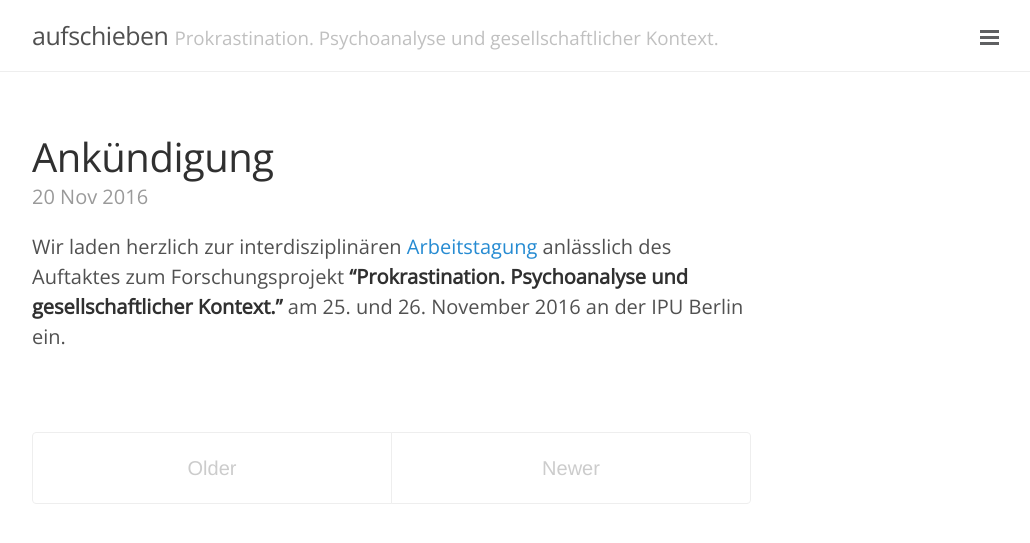
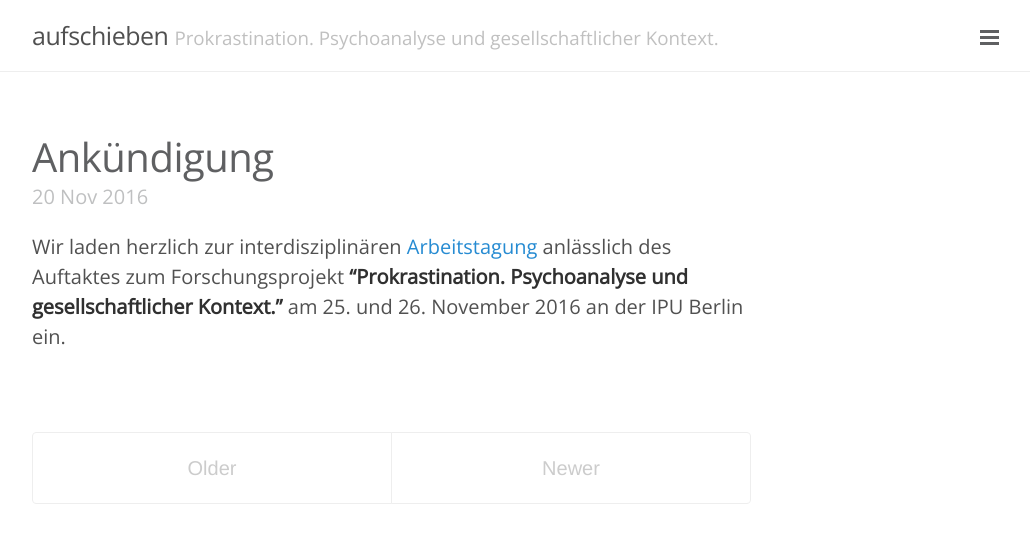
Before and after one commit to aufschieben/aufschieben.github.io, a Jekyll site: the page built from index.html, in a window 1280 px wide. Shown: the top 543 px of the page, without its empty margins (248-1278 px from the left). Built offline with Jekyll 4.4.1, drawn with Linux system fonts in a browser that asks for light colours; the list of posts is cut into pages by our own code.

Commit message:
Update lanyon.css

```diff
--- a/public/css/lanyon.css
+++ b/public/css/lanyon.css
@@ -306,19 +306,25 @@ a.sidebar-nav-item:focus {
 .page-title,
 .post-title,
 .post-title a {
-  color: #303030;
+  color: #5f6062;
 }
 .page-title,
 .post-title {
   margin-top: 0;
 }
 
+.page-title,
+.post-title a:hover {
+ color: #ee7c28;
+}
+
+
 /* Meta data line below post title */
 .post-date {
   display: block;
   margin-top: -.5rem;
   margin-bottom: 1rem;
-  color: #9a9a9a;
+  color: #bfc0c1;
 }
 
 /* Related posts */
```
